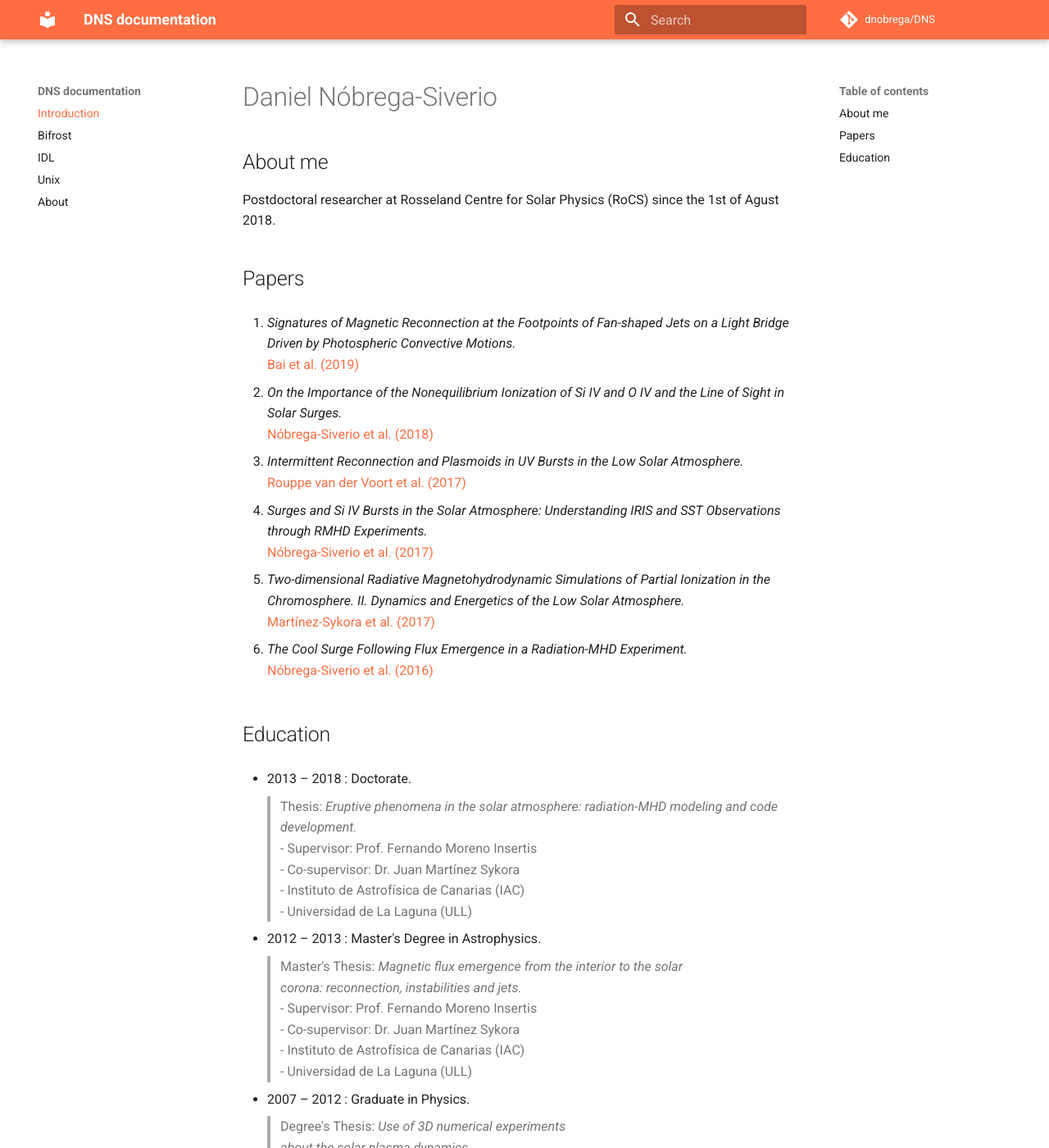
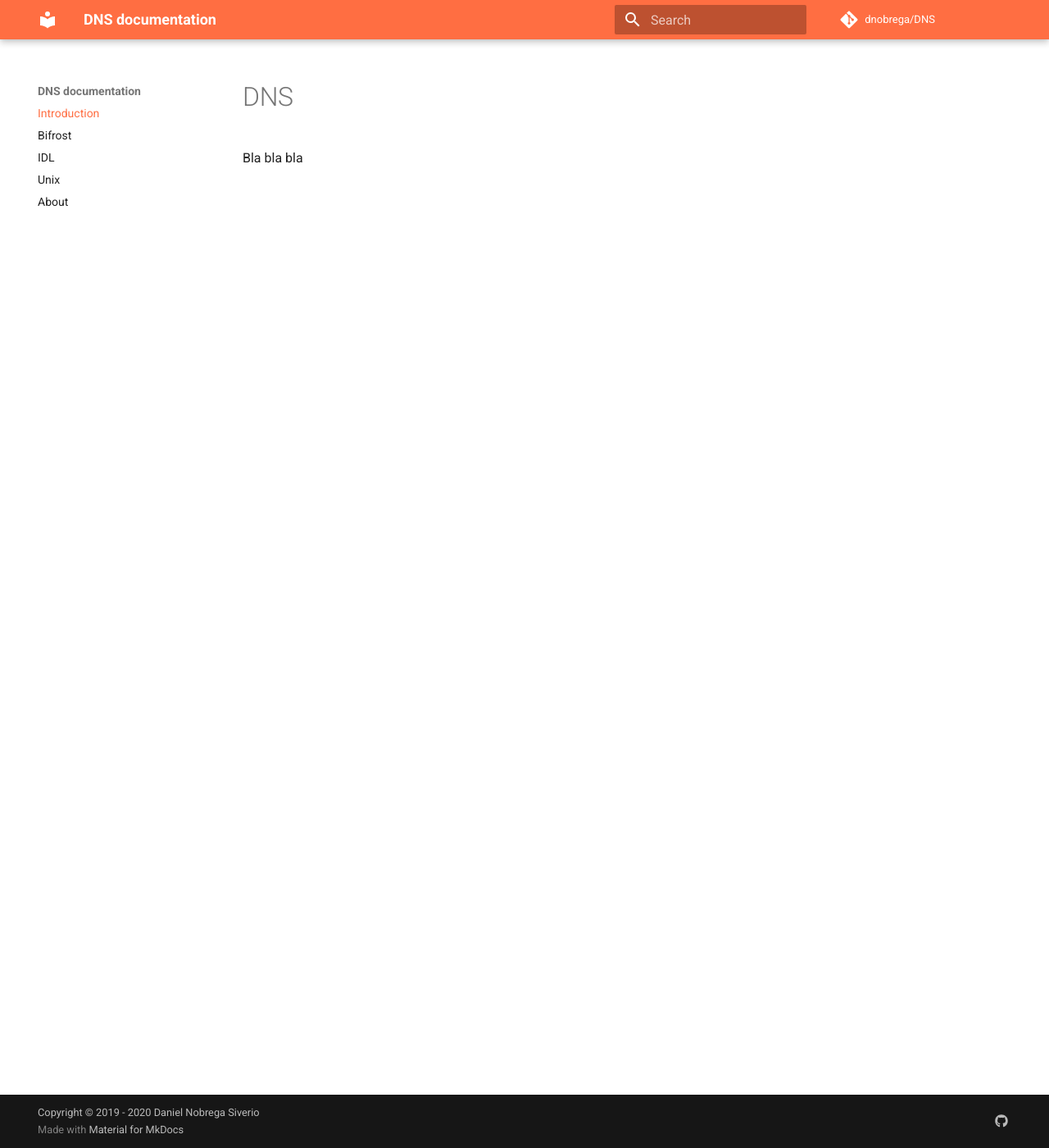
Before and after one commit to dnobrega/DNS, an MkDocs documentation site: the page built from docs/index.md, in a window 1280 px wide and 1400 px high. Shown: the whole window at 82% size. Built offline with MkDocs 1.6.1 and Material for MkDocs 9.7.7, drawn with Linux system fonts in a browser that asks for light colours; comment, search, counter and statistics services are not loaded; some of the changed text lies outside the part shown.

Commit message:
Update index.md

```diff
--- a/docs/index.md
+++ b/docs/index.md
@@ -1,56 +1,3 @@
-# Daniel Nóbrega-Siverio
+# DNS
 
-## About me
-
-
-[](https://www.mn.uio.no/astro/personer/vit/desiveri/desiveri_ingressbilde150x200px.jpg)
-Postdoctoral researcher at Rosseland Centre for Solar Physics (RoCS)
-since the 1st of Agust 2018.
-
-## Papers
-
-6. _Signatures of Magnetic Reconnection at the Footpoints of Fan-shaped Jets on a Light Bridge Driven by Photospheric Convective Motions._
-[Bai et al. (2019)](http://adsabs.harvard.edu/abs/2019ApJ...870...90B)
-
-- _On the Importance of the Nonequilibrium Ionization of Si IV and O IV and the Line of Sight in Solar Surges._
-[Nóbrega-Siverio et al. (2018)](http://adsabs.harvard.edu/abs/2018ApJ...858....8N)
-
-- _Intermittent Reconnection and Plasmoids in UV Bursts in the Low Solar Atmosphere._
-[Rouppe van der Voort et al. (2017)](http://adsabs.harvard.edu/abs/2017ApJ...851L...6R)
-
-- _Surges and Si IV Bursts in the Solar Atmosphere: Understanding IRIS and SST Observations through RMHD Experiments._
-[Nóbrega-Siverio et al. (2017)](http://adsabs.harvard.edu/abs/2017ApJ...850..153N)
-
-- _Two-dimensional Radiative Magnetohydrodynamic Simulations of Partial Ionization in the Chromosphere. II. Dynamics and Energetics of the Low Solar Atmosphere._
-[Martínez-Sykora et al. (2017)](http://adsabs.harvard.edu/abs/2017ApJ...847...36M)
-
-- _The Cool Surge Following Flux Emergence in a Radiation-MHD Experiment._
-[Nóbrega-Siverio et al. (2016)](http://adsabs.harvard.edu/abs/2016ApJ...822...18N)
-
-## Education
-
-* 2013 – 2018 : Doctorate.
->
-Thesis: _Eruptive phenomena in the solar atmosphere:
-         radiation-MHD modeling and code development._
->  - Supervisor: Prof. Fernando Moreno Insertis
->  - Co-supervisor: Dr. Juan Martínez Sykora
->  - Instituto de Astrofísica de Canarias (IAC)
->  - Universidad de La Laguna (ULL)
-
-* 2012 – 2013 : Master's Degree in Astrophysics.
->
-Master's Thesis: _Magnetic flux emergence from
-                  the interior to the solar corona: reconnection,
-                  instabilities and jets._
->  - Supervisor: Prof. Fernando Moreno Insertis
->  - Co-supervisor: Dr. Juan Martínez Sykora
->  - Instituto de Astrofísica de Canarias (IAC)
->  - Universidad de La Laguna (ULL)
-
-* 2007 – 2012 : Graduate in Physics.
->
-Degree's Thesis: _Use of 3D numerical experiments
-                  about the solar plasma dynamics._
->  - Supervisor: Prof. Fernando Moreno Insertis
->  - Universidad de La Laguna (ULL)
+Bla bla bla
```
